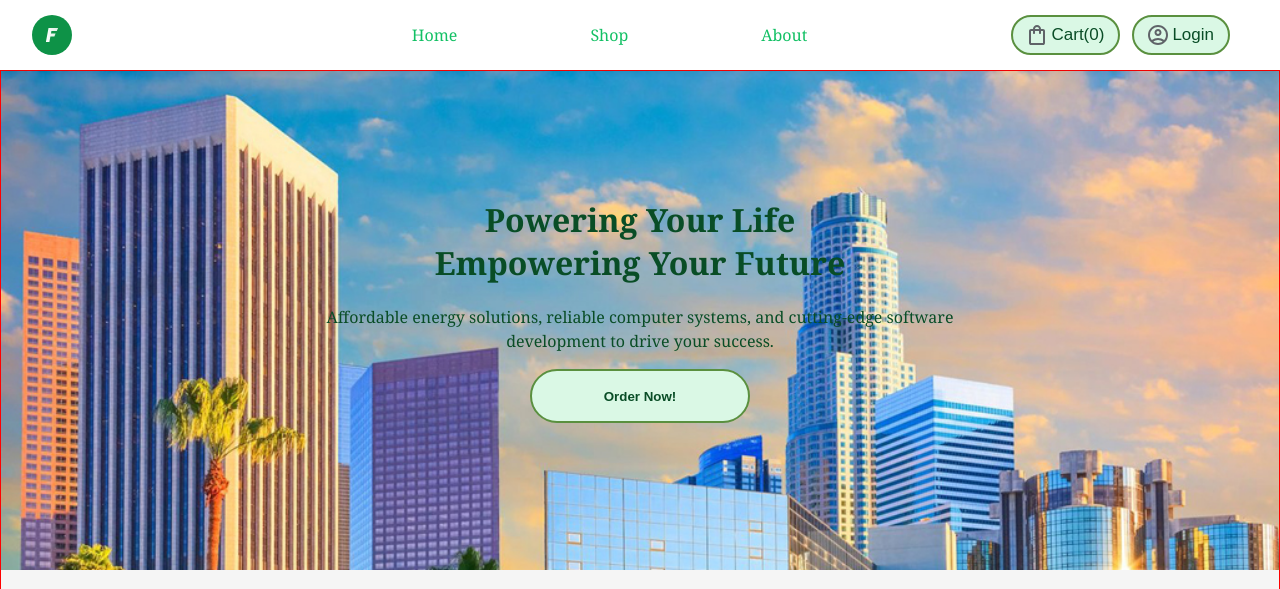
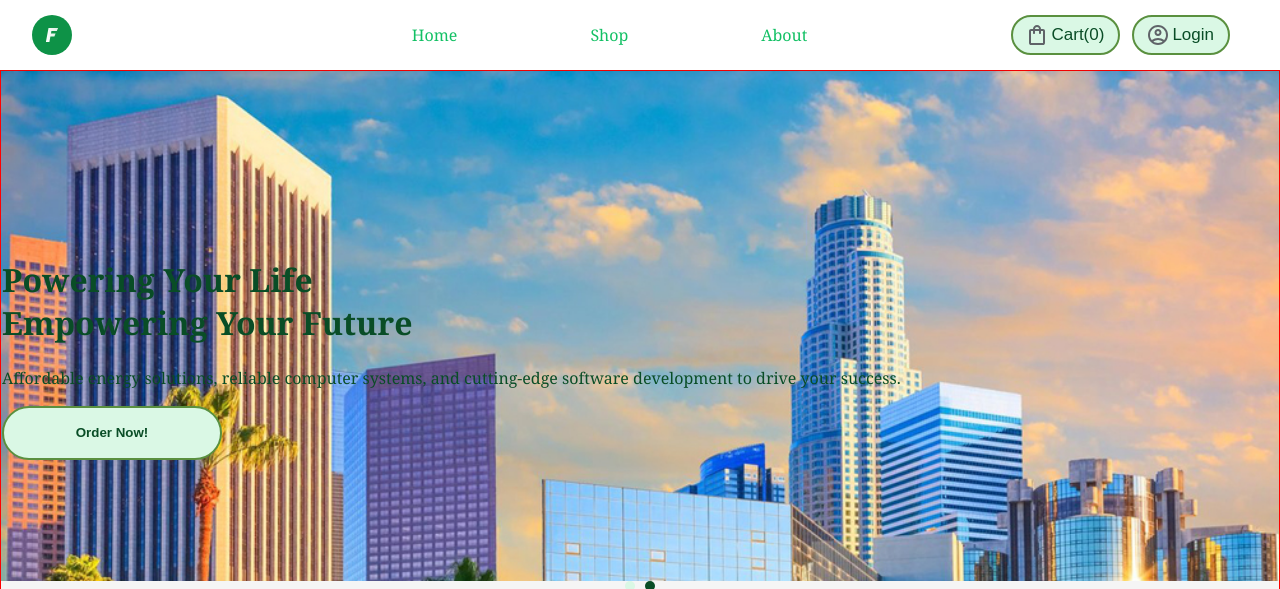
Before and after one commit to akintolatech/fabletech, a Django app: template webcms/templates/webcms/pages/index.html in a window 1280 px wide. Shown: the top 589 px of the page. Run offline with Django 5.2, Linux system fonts and the light colour scheme; the template is opened without the code that fills it, so the values that code supplies are empty; some libraries are stand-ins or nearby versions.

Commit message:
Frontend Cleanup

```diff
--- a/static/styles/style.css
+++ b/static/styles/style.css
@@ -247,12 +247,6 @@
 }
 
 
-
-
-
-/* Landing Carousel styles */
-
-
 /* Landing Carousel styles */
 .carousel-container {
     /* width: 100%; */
@@ -260,14 +254,16 @@
     position: relative;
     display: flex;
     flex-direction: column;
-    /* gap: var(--lx-gap); */
+    gap: var(--lx-gap);
     border: 1px solid red;
+    overflow: hidden;
 }
 
 .carousel {
     /* aspect-ratio: 1; */
     width: 100%;
-    height: 80dvh;
+    /* height: 80dvh; */
+    height: 510px;
     position: relative;
     /* overflow: hidden; */
 }
@@ -282,33 +278,10 @@
 
 .carousel_item img {
     /* width: 100%; */
-    /* height: 100%; */
-    object-fit: cover;
-    object-position: center;
+    height: 100%;
+    /* object-fit: cover;
+    object-position: center; */
 }
-
-
-/* For large screens: Progressive enhancement */
-@media screen and (min-width:760px) {
-    .carousel {
-        aspect-ratio: 16/9;
-        width: 100%;
-        /* height: 510px; */
-        height: 80dvh;
-        position: relative;
-        /* overflow: hidden; */
-    }
-
-    .carousel_item img {
-        width: 100%;
-        height: 100%;
-        object-fit: cover;
-        object-position: center;
-    }
-
-}
-
-
 
 .carousel_item.active {
     opacity: 1;
@@ -317,6 +290,20 @@
     /* place-items: center; */
 }
 
+
+
+.landing_text {
+
+    /* margin: 20px; */
+    margin-top: -350px;
+    color: var(--dark);
+    transition: all 0.2s cubic-bezier(0.77,0.2,0.05,1.0);
+    border: 1px solid red;
+}
+
+.landing_text p {
+    line-height: 1.5rem;
+}
 
 .carousel_btn_container {
 
@@ -385,6 +372,27 @@
 }
 
 
+/* For large screens: Progressive enhancement */
+@media screen and (min-width:760px) {
+    .carousel {
+        /* aspect-ratio: 16/9; */
+        width: 100%;
+        /* height: 510px; */
+        /* height: 80dvh; */
+        /* position: relative; */
+        /* overflow: hidden; */
+    }
+
+    .carousel_item img {
+        width: 100%;
+        height: 100%;
+        object-fit: cover;
+        object-position: center;
+    }
+
+}
+
+
 /* landing */
 .landing {
     /* max-width: 100%; */
@@ -425,18 +433,7 @@
     position: relative;
 } */
 
-.text {
 
-    /* margin: 20px; */
-    /* margin-top: -150px; */
-    color: var(--dark);
-    transition: all 0.2s cubic-bezier(0.77,0.2,0.05,1.0);
-    border: 1px solid red;
-}
-
-.text p {
-    line-height: 1.5rem;
-}
 
 button {
     width: 220px;
@@ -648,6 +645,7 @@
 }
 
 .project2 img {
+    width: 100%;
     box-shadow: 0px 0px 6px 2px rgba(0, 0, 0, 0.038);
 
 }
--- a/webcms/templates/webcms/pages/index.html
+++ b/webcms/templates/webcms/pages/index.html
@@ -31,11 +31,8 @@
 
           <div class="carousel_item active">
 
-
-            <center>
-
                 <img src="{% static 'img/landing.jpg' %}" alt="Image 1" />
-                <div class="text">
+                <div class="landing_text">
                     <h1>Powering Your Life<br/>Empowering Your Future</h1>
                     <p>
                         Affordable energy solutions, reliable computer systems,
@@ -43,8 +40,6 @@
                     </p>
                     <button>Order Now!</button>
                 </div>
-
-            </center>
 
           </div>
 
@@ -68,8 +63,6 @@
 
 
         </div>
-
-
 
         <div class="dots"></div>
 
```
Also changed, not shown: db.sqlite3, 1 other file.
